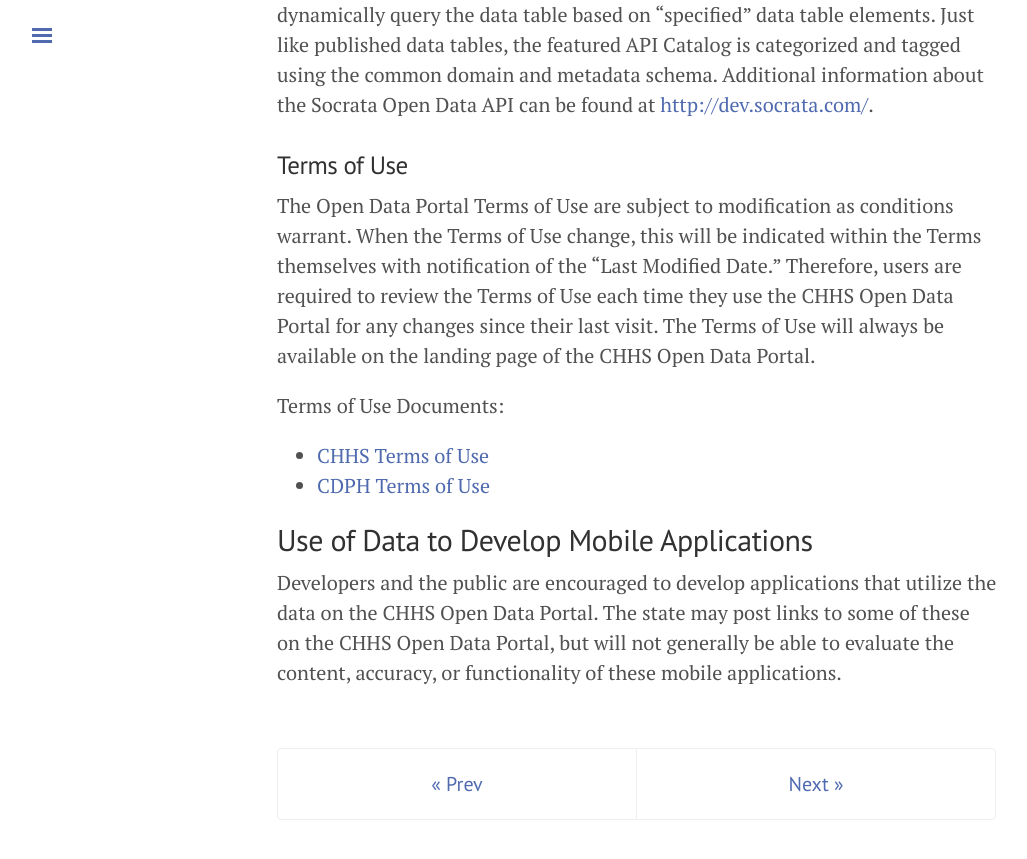
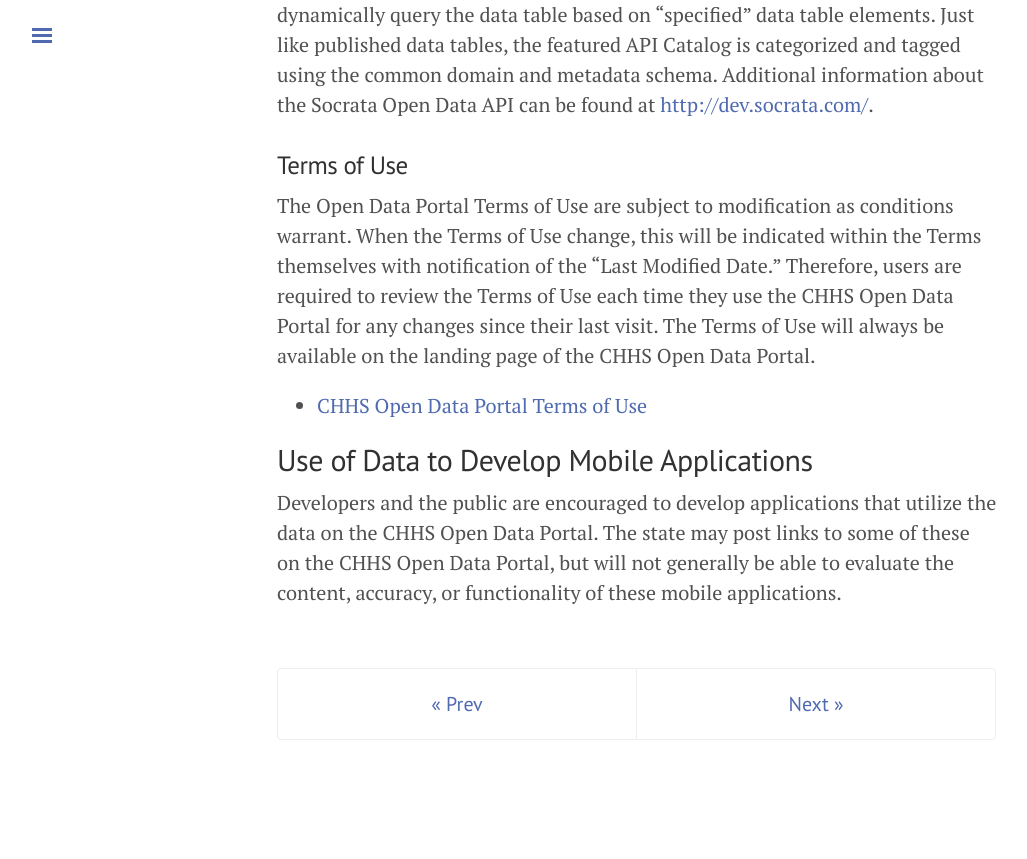
Before and after one commit to chhsdata/opendatahandbook, a Jekyll site: the page built from 5_use.md, in a window 1280 px wide and 900 px high, scrolled down 2789 px. Shown: the top 859 px of the window, without its empty margins (3-1030 px from the left). Built offline with Jekyll 4.4.1, drawn with Linux system fonts in a browser that asks for light colours; after the commit the page ends 3609 px from its top, so only the background shows below that.

Commit message:
Update 5_use.md

```diff
--- a/5_use.md
+++ b/5_use.md
@@ -67,10 +67,7 @@ Additionally, the CHHS Open Data Portal supports the creation of a featured API
 
 The Open Data Portal Terms of Use are subject to modification as conditions warrant. When the Terms of Use change, this will be indicated within the Terms themselves with notification of the "Last Modified Date." Therefore, users are required to review the Terms of Use each time they use the CHHS Open Data Portal for any changes since their last visit. The Terms of Use will always be available on the landing page of the CHHS Open Data Portal.
 
-Terms of Use Documents:
-
-- [CHHS Terms of Use](https://chhs.data.ca.gov/terms)
-- [CDPH Terms of Use](https://cdph.data.ca.gov/term-of-use)
+- [CHHS Open Data Portal Terms of Use](https://chhs.data.ca.gov/terms)
 
 ## Use of Data to Develop Mobile Applications
 
@@ -78,6 +75,6 @@ Developers and the public are encouraged to develop applications that utilize th
 
 <!-- Pagination -->
 <div class="pagination">
-  <a class="pagination-item older" href="/disclosure">&laquo; Prev</a>
-  <a class="pagination-item newer" href="/glossary">Next &raquo;</a>
+  <a class="pagination-item older" href="{{ site.baseurl }}/disclosure">&laquo; Prev</a>
+  <a class="pagination-item newer" href="{{ site.baseurl }}/glossary">Next &raquo;</a>
 </div>
```
